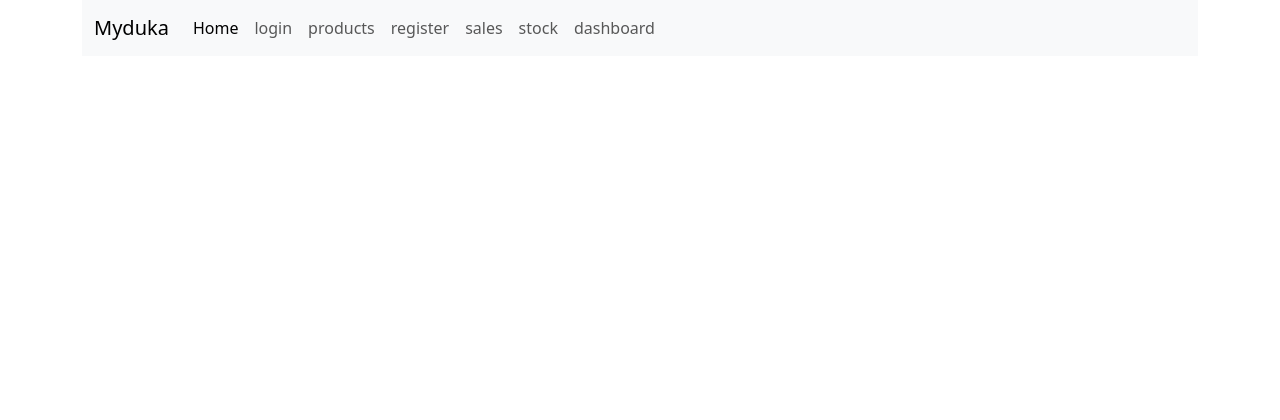
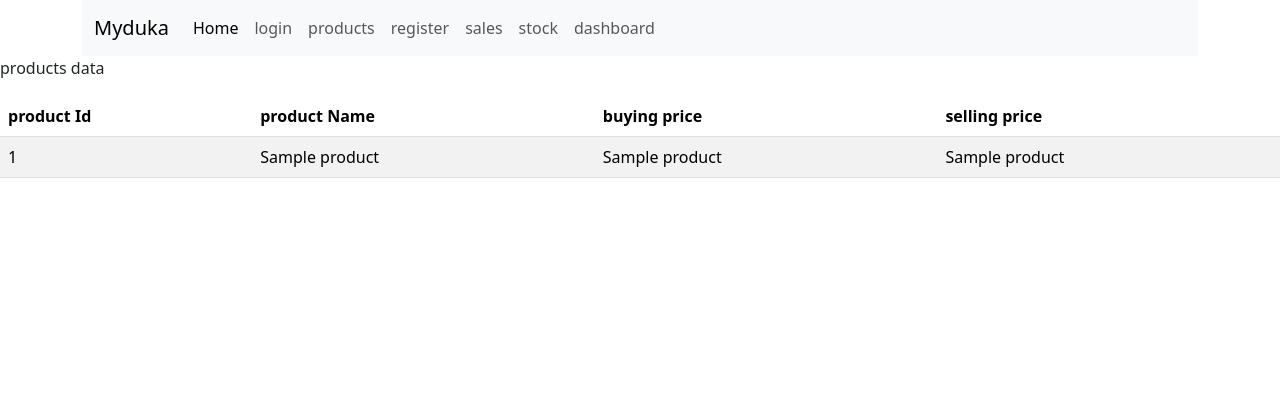
Before and after one commit to hazenyawinja/flask-project, a Flask app: page /products in a window 1280 px wide. Shown: the top 420 px of the page. Run offline with Flask 3, Linux system fonts and the light colour scheme; a database or web service that is not in the repository returns one stand-in record (values such as "Sample title"); some libraries are stand-ins or nearby versions.

Commit message:
data_tables

```diff
--- a/main.py
+++ b/main.py
@@ -1,22 +1,32 @@
 from flask import Flask,render_template
+from database import get_products,get_sales,get_stock
 
 app = Flask(__name__)
 
 @app.route('/')
 def home():
-    return render_template('index.html')
+    x=5
+    name="hazeny"
+    numbers=[1,2,3,4,5,6,7,8,9,10]
+    for i in numbers:
+        if i%2==0:
+            print(i)
+    return render_template('index.html',y=x,a=name, numbers=numbers)
 
 @app.route("/products")
 def products():
-    return render_template('products.html')
+    products_data=get_products()
+    return render_template('products.html',products_data=products_data)
 
 @app.route("/stock")
 def stock():
-    return render_template('stock.html')
+    stock_data=get_stock()
+    return render_template('stock.html',stock_data=stock_data)
 
 @app.route("/sales")
 def sales():
-    return render_template('sales.html')
+    sales_data=get_sales()
+    return render_template('sales.html',sales_data=sales_data)
 
 @app.route("/dashboard")
 def dashboard():
@@ -30,4 +40,4 @@ def register():
 def login():
     return render_template('login.html')
 
-app.run()
+app.run(debug=True)
--- a/templates/base.html
+++ b/templates/base.html
@@ -7,6 +7,15 @@
     <title>{% block title %} {% endblock %}</title>
     <link href="https://cdn.jsdelivr.net/npm/bootstrap@5.3.8/dist/css/bootstrap.min.css" rel="stylesheet"
         integrity="sha384-sRIl4kxILFvY47J16cr9ZwB07vP4J8+LH7qKQnuqkuIAvNWLzeN8tE5YBujZqJLB" crossorigin="anonymous">
+
+        <!--databasetables css cdn links-->
+    <link href="https://cdnjs.cloudflare.com/ajax/libs/twitter-bootstrap/5.3.3/css/bootstrap.min.css" rel="stylesheet">
+    <link rel="stylesheet" href="https://cdn.datatables.net/2.3.8/css/dataTables.bootstrap5.css">
+
+    <script> src="https://code.jquery.com/jquery-3.7.1.js"</script>
+    <script> src="https://cdnjs.cloudflare.com/ajax/libs/twitter-bootstrap/5.3.3/js/bootstrap.bundle.min.js"</script>
+    <script> src="https://cdn.datatables.net/2.3.8/js/dataTables.js"</script>
+    <script> src="https://cdn.datatables.net/2.3.8/js/dataTables.bootstrap5.js"</script>
 </head>
 
 <body>
@@ -72,6 +81,11 @@
     <script src="https://cdn.jsdelivr.net/npm/bootstrap@5.3.8/dist/js/bootstrap.min.js"
         integrity="sha384-G/EV+4j2dNv+tEPo3++6LCgdCROaejBqfUeNjuKAiuXbjrxilcCdDz6ZAVfHWe1Y"
         crossorigin="anonymous"></script>
+
+<script>
+
+new DataTable('#example');
+</script>
 </body>
 
 </html>
--- a/templates/products.html
+++ b/templates/products.html
@@ -1,2 +1,34 @@
 {% extends 'base.html' %}
 {% block title %} products{% endblock %}
+{% block content %}
+
+<div>
+    <p> products data</P>
+  <div>
+    <table id="example" class="table table-striped">
+        <thead>
+            <tr>
+                 <th>product Id</th>
+                <th> product Name</th>
+                <th>buying price</th>
+                <th>selling price</th>
+
+
+            </tr>
+        </thead>
+        <tbody>
+            {% for products in products_data%}
+            <tr>
+                <td>{{products[0]}}</td>
+                <td>{{products[1]}}</td>
+                <td>{{products[2]}}</td>
+                <td>{{products[3]}}</td>
+
+            </tr>
+            {% endfor%}
+        </tbody>
+    </table>
+  </div>
+</div>
+
+{% endblock %}
```
Also changed, not shown: templates/index.html (+9 -0 lines), templates/sales.html (+32 -0 lines), templates/stock.html (+29 -0 lines).
